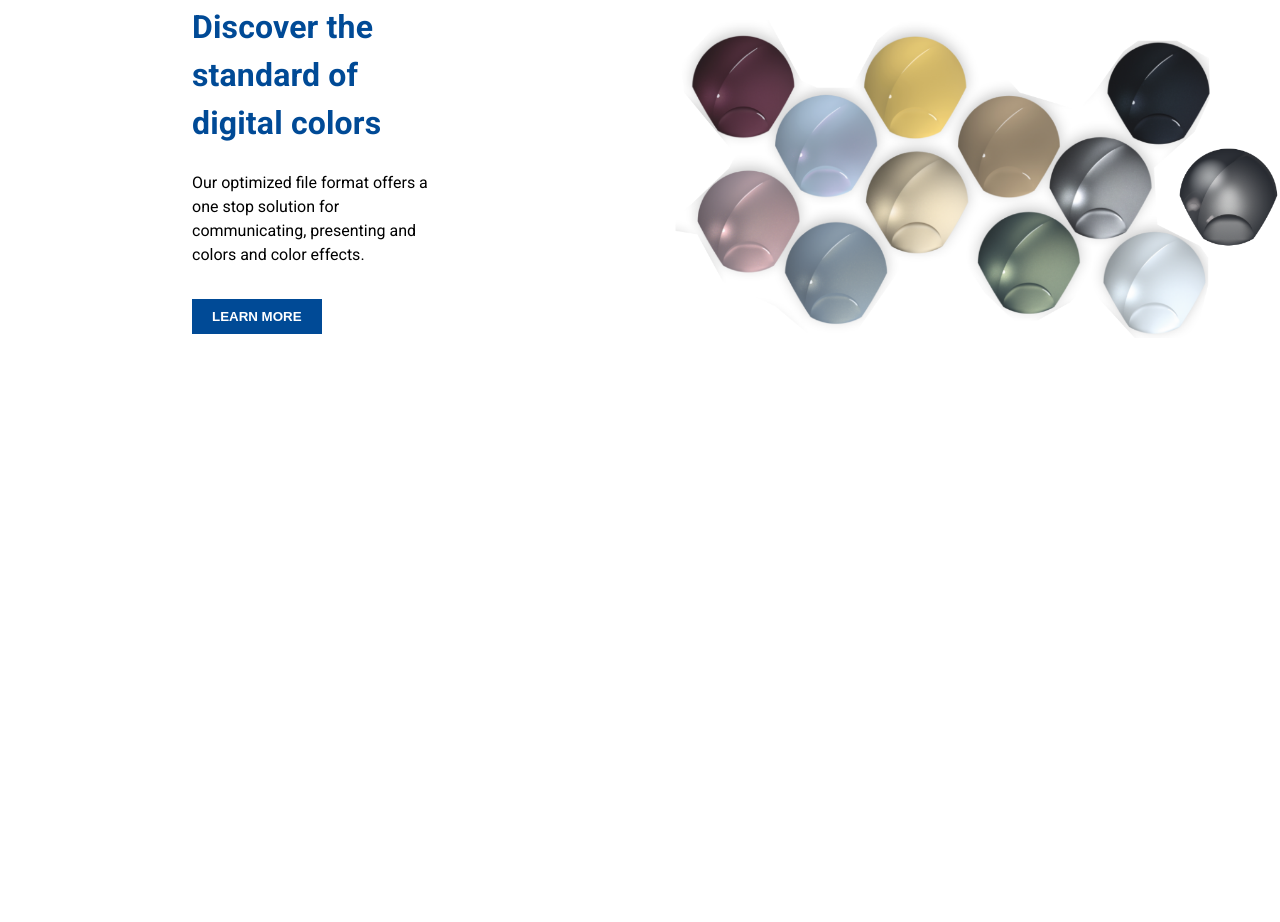
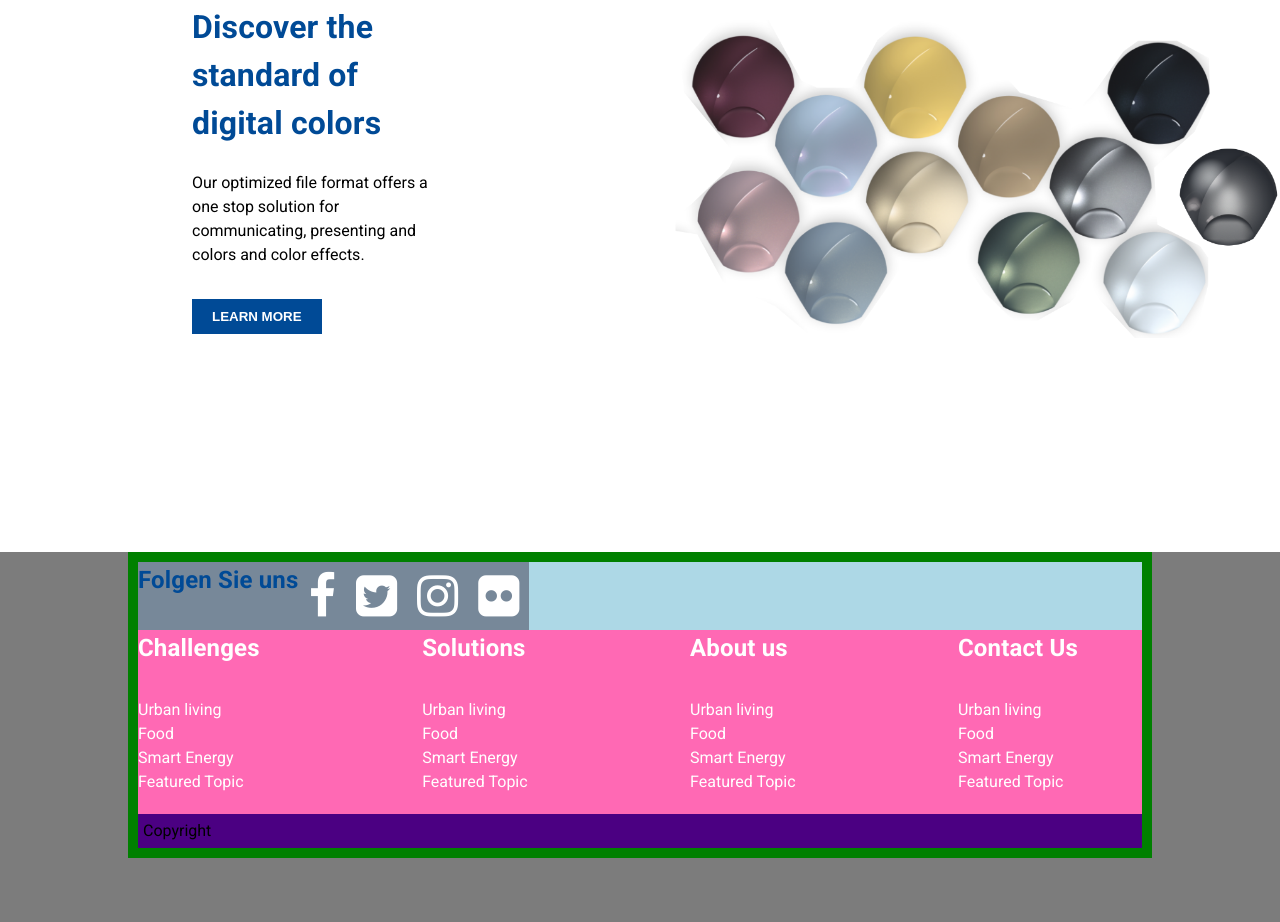
Before and after one commit to chrizzlekicks/virtualcolor, a plain HTML site: page index.html in a window 1280 px wide. Shown: the part 1622-2544 px from the top of the page. Before the commit the page ends 2174 px from the top, so only its background shows below. Drawn offline with Linux system fonts and the light colour scheme.

Commit message:
Footer Gerüst aufgesetzt

```diff
--- a/index.html
+++ b/index.html
@@ -4,6 +4,7 @@
     <meta charset="UTF-8">
     <meta name="viewport" content="width=device-width, initial-scale=1.0">
     <link rel="stylesheet" href="styles.css"/>
+    <link rel="stylesheet" href="https://cdnjs.cloudflare.com/ajax/libs/font-awesome/4.7.0/css/font-awesome.min.css">
     <title>The Digital Twin of Color</title>
 </head>
 <body>
@@ -69,6 +70,59 @@
 
 </main>
 
+<div class="footer-wrapper">
+    <div class="footer-container">
+    <div class="socialmedia">
+        <div class="socialmenu">
+            <div class="socialmenu-header"><h2>Folgen Sie uns</h2></div>
+            <div class="socialmenu-icons">
+                <ul>
+                    <li class="social-items"><a href="#"><i class="fa fa-facebook fa-3x"></i></a></li>
+                    <li class="social-items"><a href="#"><i class="fa fa-twitter-square fa-3x"></i></a></li>
+                    <li class="social-items"><a href="#"><i class="fa fa-instagram fa-3x"></i></a></li>
+                    <li class="social-items"><a href="#"><i class="fa fa-flickr fa-3x"></i></a></li>
+                </ul>
+            </div>
+        </div>
+    </div>
+    <div class="footer-nav">
+        	<div class="footer-heading footer-1">
+                <h2>Challenges</h2>
+                <a href="#">Urban living</a>
+                <a href="#">Food</a>
+                <a href="#">Smart Energy</a>
+                <a href="#">Featured Topic</a>
+            </div>
+
+            <div class="footer-heading footer-2">
+                <h2>Solutions</h2>
+                <a href="#">Urban living</a>
+                <a href="#">Food</a>
+                <a href="#">Smart Energy</a>
+                <a href="#">Featured Topic</a>
+            </div>
+
+            <div class="footer-heading footer-3">
+                <h2>About us</h2>
+                <a href="#">Urban living</a>
+                <a href="#">Food</a>
+                <a href="#">Smart Energy</a>
+                <a href="#">Featured Topic</a>
+            </div>
+
+            <div class="footer-heading footer-4">
+                <h2>Contact Us</h2>
+                <a href="#">Urban living</a>
+                <a href="#">Food</a>
+                <a href="#">Smart Energy</a>
+                <a href="#">Featured Topic</a>
+            </div>
+        </div>
+            <div class="legal">
+                <p>Copyright</p>
+             </div>
+    </div>
+</div>
 </body>
 
 </html>
--- a/styles.css
+++ b/styles.css
@@ -875,16 +875,87 @@ FOOTER
 ======
 */
 
-footer {
-    height: 160px;
-    width: 100%;
-    background-color: rgba(0, 0, 0, 0.3);
-    display: flex;
-    align-items: center;
-    justify-content: center;
+.footer-container {
+    padding: 4rem;
 }
 
-footer p {
+.footer-wrapper {
+    display: flex;
+    justify-content: center;
+    background-color: #7c7c7c;
+    padding-bottom: 4rem;
+}
+
+.socialmedia * {
+    display: flex;
+
+}
+
+.socialmedia {
+    background-color: grey;
+}
+
+.socialmenu {
+
+    background-color: lightblue;
+    display: flex;
+    flex-wrap: wrap;
+    text-align: center;
+}
+
+.socialmenu-header {
+    background-color: lightslategray;
+    text-align: center;
+
+}
+
+socialmenu-header h2 {
+    margin: auto 0;
+}
+
+.socialmenu-icons {
+    background-color: lightslategrey;
+}
+
+.socialmenu-icons li{
+    padding: 10px;
+}
+
+/*footer p {
     text-align: center;
     color: white;
+}*/
+
+.footer-heading {
+    display: flex;
+    flex-direction: column;
+    margin-right: 4rem;
+    padding-bottom: 1.25rem;
 }
+
+.footer-heading h2 {
+    margin-bottom: 2rem;
+    color: #fff;
+}
+
+.footer-nav {
+    background-color: hotpink;
+    color: #fff;
+    display: flex;
+    flex-wrap: wrap;
+    margin: 0 auto;
+    justify-content: space-between;
+    }
+
+
+.footer-container {
+    padding: 10px;
+    justify-content: center;
+    width: 80%;
+    background-color: green;
+}
+.legal p {
+    background-color: indigo;
+    margin: auto;
+    padding: 5px;
+    }
```
Also changed, not shown: News.html (+1 -2 lines), virtualcolor.html (+4 -1 lines).
